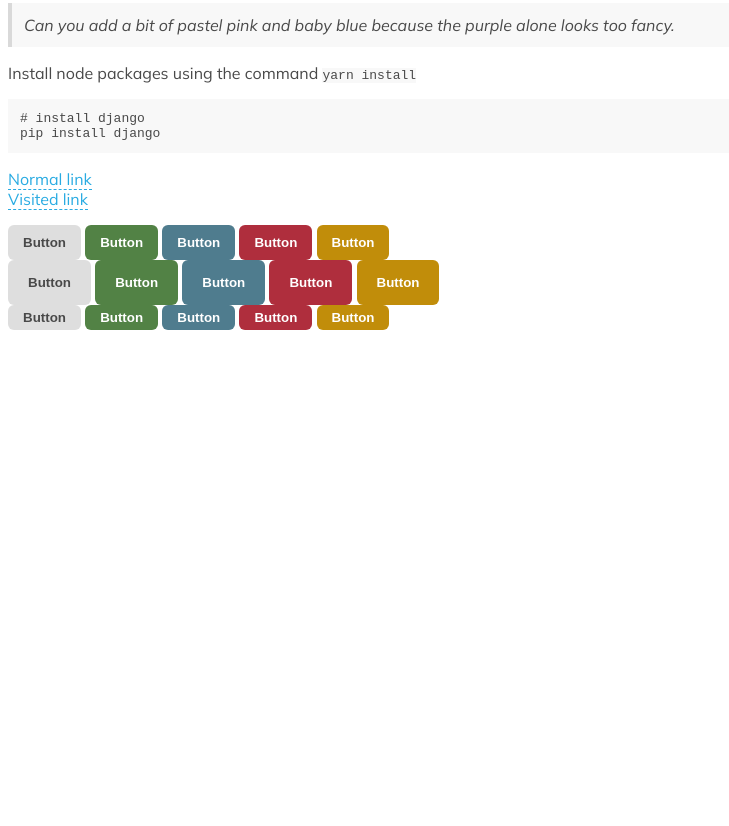
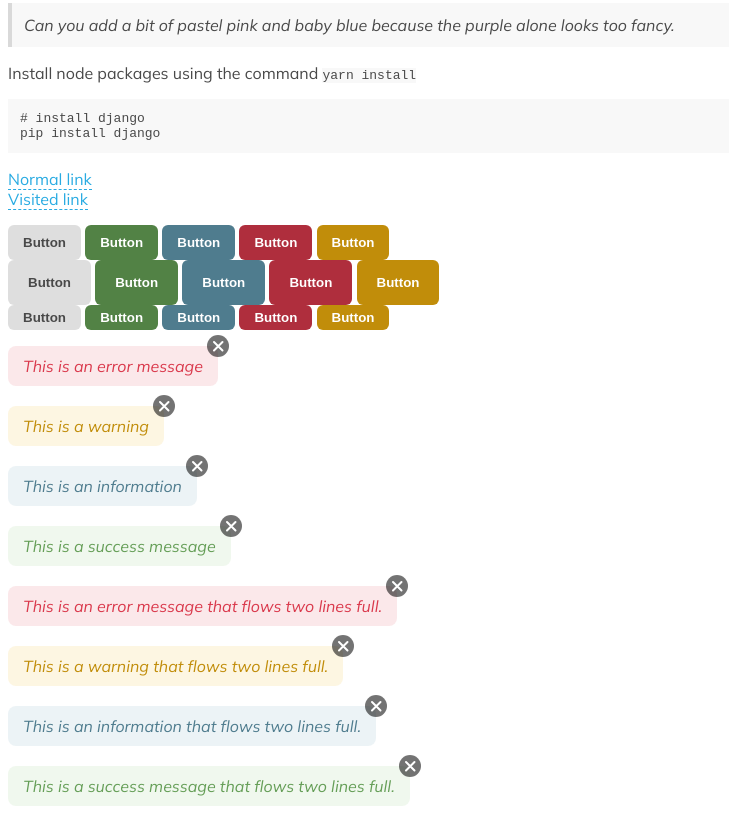
Before and after one commit to Webinative/webinative-styleguide, a website: page index.html in a window 1280 px wide. Shown: the part 512-1338 px from the top of the page, without its empty margins (0-729 px from the left). Before the commit the page ends 850 px from the top, so only its background shows below. Drawn offline with nearby package versions, Linux system fonts and the light colour scheme; files that its build step writes are made by us from their sources; files whose address does not match are found by name.

Commit message:
[#5] Messages/Alerts (#8)
* [#5] Messages/Alerts

Implements styles for messages / alerts with the help of figma design style guide.

* Rename _m-message.scss to _m-messages.scss

* [#5] Messages/Alerts

Modifies the changes that are required.

* [#5] Messages/Alerts

Adds the close button image

* [#5] Messages/Close-btn

Adds the close button to the css folder destination instead of using it as an image.

* Delete close-btn.svg

```diff
--- /dev/null
+++ b/css/src/_m-messages.scss
@@ -0,0 +1,74 @@
+.m-messages {
+    padding: 0;
+    font-style: italic;
+    list-style: none;
+
+    &__item {
+        --message-txt: #da394c;
+        --message-bg: rgba(238, 162, 171, 0.25);
+
+        position: relative;
+        width: fit-content;
+        margin-inline-end: 11px;
+        margin-block-end: 20px;
+        padding: 10px 15px;
+        color: var(--message-txt);
+        background-color: var(--message-bg);
+        border-radius: 8px;
+
+        &--warning {
+            --message-txt: #c18d0a;
+            --message-bg: rgba(248, 218, 141, 0.25);
+        }
+
+        &--info {
+            --message-txt: #4f7c8e;
+            --message-bg: rgba(181, 207, 218, 0.25);
+        }
+
+        &--success {
+            --message-txt: #659e57;
+            --message-bg: rgba(194, 227, 186, 0.25);
+        }
+    }
+
+    &__close-btn {
+        position: absolute;
+        top: -11px;
+        right: -11px;
+        width: 22px;
+        height: 22px;
+        background-image: url("../wicons/close-btn.svg");
+        background-size: 22px 22px;
+    }
+
+    @media (prefers-color-scheme: dark) {
+        &__item {
+            --message-bg: rgba(186, 127, 134, 0.25);
+            --message-txt-shadow: 0px 2px 2px rgba(0, 0, 0, 0.35);
+
+            text-shadow: var(--message-txt-shadow);
+
+            &--warning {
+                --message-txt: #dba00b;
+                --message-bg: rgba(171, 150, 97, 0.25);
+
+                text-shadow: var(--message-txt-shadow);
+            }
+
+            &--info {
+                --message-txt: #6ca9c2;
+                --message-bg: rgba(138, 157, 166, 0.25);
+
+                text-shadow: var(--message-txt-shadow);
+            }
+
+            &--success {
+                --message-txt: #86d173;
+                --message-bg: rgba(129, 150, 123, 0.25);
+
+                text-shadow: var(--message-txt-shadow);
+            }
+        }
+    }
+}
--- a/css/src/style.scss
+++ b/css/src/style.scss
@@ -1,3 +1,4 @@
 @import url("https://fonts.googleapis.com/css2?family=Montserrat:wght@700&family=Mulish:ital,wght@0,400;0,700;1,400;1,700&display=swap");
 @import "base";
 @import "m-btn";
+@import "m-messages";
--- a/index.html
+++ b/index.html
@@ -74,6 +74,58 @@
         <button class="m-btn m-btn--danger m-btn--compact">Button</button>
         <button class="m-btn m-btn--warning m-btn--compact">Button</button>
     </div>
+
+    <ul class="m-messages">
+        <li class="m-messages__item">
+            <span class="m-messages__close-btn"></span>
+
+            <span class="m-messages__desc">This is an error message</span>
+        </li>
+
+        <li class="m-messages__item m-messages__item--warning">
+            <span class="m-messages__close-btn"></span>
+
+            <span class="m-messages__desc">This is a warning</span>
+        </li>
+
+        <li class="m-messages__item m-messages__item--info">
+            <span class="m-messages__close-btn"></span>
+
+            <span class="m-messages__desc">This is an information</span>
+        </li>
+
+        <li class="m-messages__item m-messages__item--success">
+            <span class="m-messages__close-btn"></span>
+
+            <span class="m-messages__desc">This is a success message</span>
+        </li>
+    </ul>
+
+    <ul class="m-messages">
+        <li class="m-messages__item">
+            <span class="m-messages__close-btn"></span>
+
+            <span class="m-messages__desc">This is an error message that flows two lines full.</span>
+        </li>
+
+        <li class="m-messages__item m-messages__item--warning">
+            <span class="m-messages__close-btn"></span>
+
+            <span class="m-messages__desc">This is a warning that flows two lines full.</span>
+        </li>
+
+        <li class="m-messages__item m-messages__item--info">
+            <span class="m-messages__close-btn"></span>
+
+            <span class="m-messages__desc">This is an information that flows two lines full.</span>
+        </li>
+
+        <li class="m-messages__item m-messages__item--success">
+            <span class="m-messages__close-btn"></span>
+
+            <span class="m-messages__desc">This is a success message that flows two lines full.</span>
+        </li>
+    </ul>
 </body>
 
 </html>
```
Also changed, not shown: css/wicons/close-btn.svg (added).
